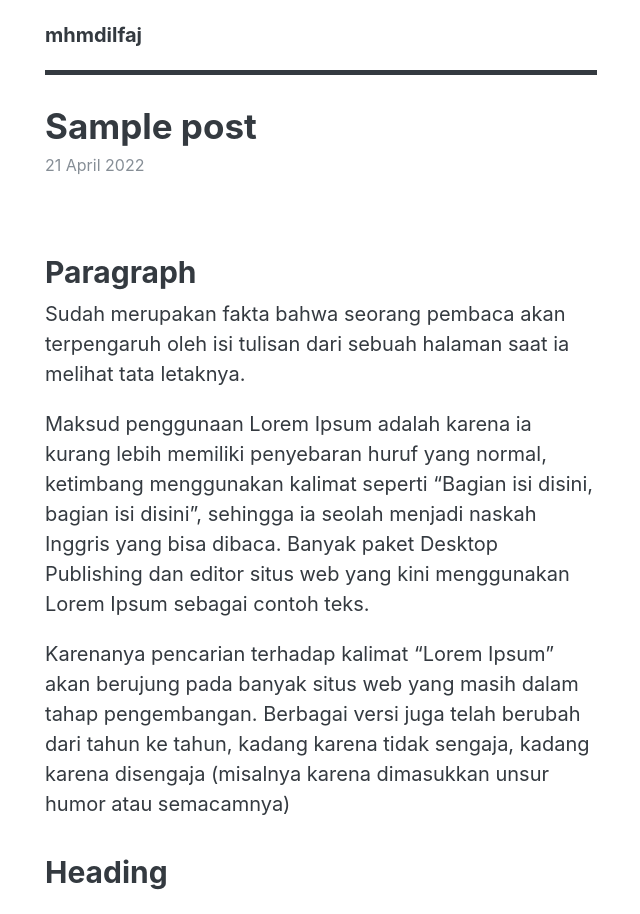
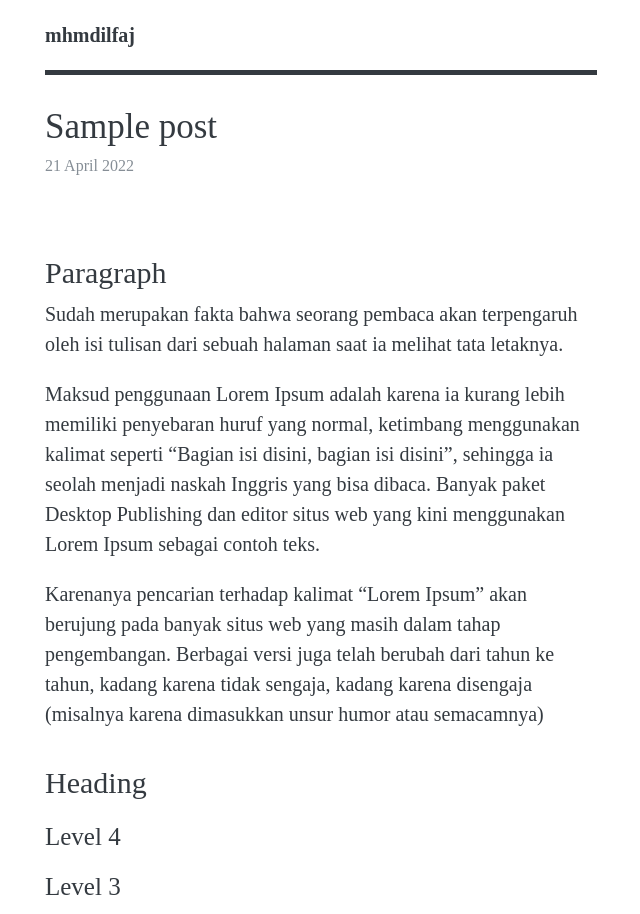
Before and after one commit to mhmdilfaj/mhmdilfaj.github.io, a Jekyll site: the page built from _posts/2022-04-21-sample-post.md, in a window 1280 px wide. Shown: the top 914 px of the page, without its empty margins (319-959 px from the left). Built offline with Jekyll 4.4.1, drawn with Linux system fonts in a browser that asks for light colours; some web fonts are replaced.

Commit message:
Update stylesheet.css

```diff
--- a/assets/stylesheet.css
+++ b/assets/stylesheet.css
@@ -7,6 +7,41 @@
  * component
  * utility
  */
+
+/** typeface **/
+@font-face {
+	font-family: "TiemposText";
+	src: url("https://www.bu.edu/cdn/fonts/TiemposText/TiemposText-Regular.eot");
+	src: url("https://www.bu.edu/cdn/fonts/TiemposText/TiemposText-Regular.eot?#iefix") format("embedded-opentype"),
+			 url("https://www.bu.edu/cdn/fonts/TiemposText/TiemposText-Regular.woff") format("woff");
+	font-style: normal;
+	font-weight: 400;
+}
+@font-face {
+	font-family: "TiemposText";
+	src: url("https://www.bu.edu/cdn/fonts/TiemposText/TiemposText-Regular-Italic.eot");
+	src: url("https://www.bu.edu/cdn/fonts/TiemposText/TiemposText-Regular-Italic.eot?#iefix") format("embedded-opentype"),
+				url("https://www.bu.edu/cdn/fonts/TiemposText/TiemposText-Regular-Italic.woff") format("woff");
+	font-style: italic;
+	font-weight: 400;
+}
+
+@font-face {
+	font-family: "TiemposText";
+	src: url("https://www.bu.edu/cdn/fonts/TiemposText/TiemposText-Semibold.eot");
+	src: url("https://www.bu.edu/cdn/fonts/TiemposText/TiemposText-Semibold.eot?#iefix") format("embedded-opentype"),
+			 url("https://www.bu.edu/cdn/fonts/TiemposText/TiemposText-Semibold.woff") format("woff");
+	font-style: normal;
+	font-weight: 600;
+}
+@font-face {
+	font-family: "TiemposText";
+	src: url("https://www.bu.edu/cdn/fonts/TiemposText/TiemposText-Semibold-Italic.eot");
+	src: url("https://www.bu.edu/cdn/fonts/TiemposText/TiemposText-Semibold-Italic.eot?#iefix") format("embedded-opentype"),
+			 url("https://www.bu.edu/cdn/fonts/TiemposText/TiemposText-Semibold-Italic.woff") format("woff");
+	font-style: italic;
+	font-weight: 600;
+}
 
 /** variable **/
 :root {
@@ -40,6 +75,7 @@
   --system-font: -apple-system, BlinkMacSystemFont, "Segoe UI",
  Helvetica, Arial, sans-serif,
  "Apple Color Emoji", "Segoe UI Emoji", "Segoe UI Symbol";
+  --serif-font: "TiemposText", serif;
 }
 
 /** base **/
@@ -49,7 +85,7 @@
 }
 
 body {
-  font-family: var(--system-font);
+  font-family: var(--serif-font);
   font-size: 16px;
   line-height: 1.5;
   color: var(--fg-color);
@@ -81,6 +117,7 @@ img {
 table {
   margin-bottom: var(--spacer);
   width: 100%;
+  font-family: var(--system-font);
   font-size: 80%;
   border: 0 solid var(--border-color);
   border-collapse: collapse;
@@ -106,6 +143,7 @@ thead th {
 }
 
 table caption {
+  font-family: var(--system-font);
   caption-side: bottom;
   text-align: left;
   color: var(--gray-600);
@@ -121,6 +159,7 @@ figure {
 }
 
 figcaption {
+  font-family: var(--system-font);
   font-size: 80%;
   color: var(--gray-600);
 }
@@ -140,7 +179,7 @@ h6 {
   margin-bottom: .25em;
   padding-top: .5em;
   line-height: 1.25;
-  font-weight: 700;
+  font-weight: normal;
 }
 
 h1 {
@@ -233,6 +272,7 @@ a[href^="#fnref:"] {
 .footnotes {
   margin-top: var(--spacer-3);
   padding-top: var(--spacer);
+  font-family: var(--system-font);
   font-size: 80%;
   color: var(--gray-600);
   border-top: 1px solid var(--border-color);
@@ -257,6 +297,7 @@ a[href^="#fnref:"] {
 /* message */
 .msg {
   padding: .25em;
+  font-family: var(--system-font);
   font-size: 80%;
   color: var(--gray-700);
   border: 1px solid var(--border-color);
```
